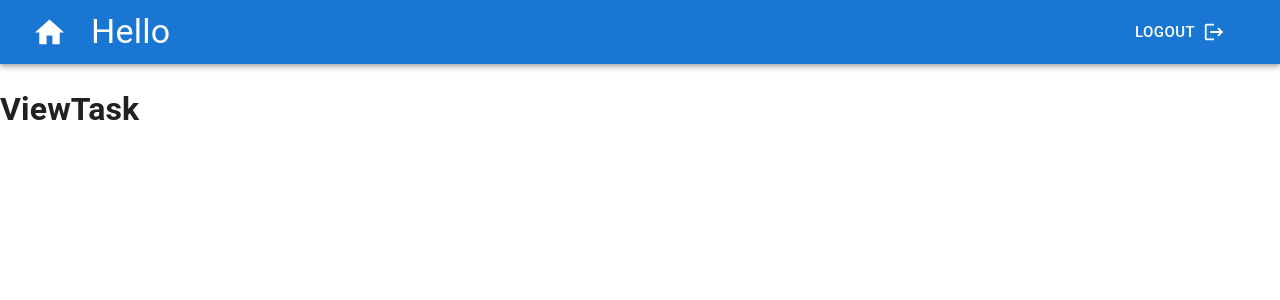
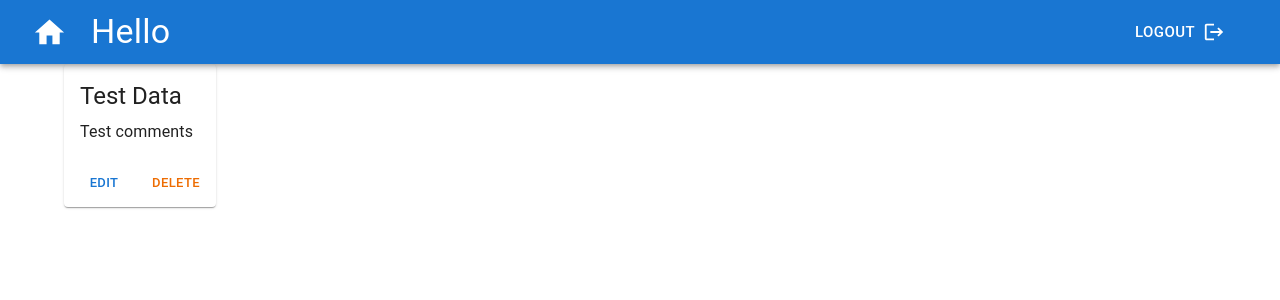
Before and after one commit to Elifnull/Task_manager, a React (Create React App) app in the folder client/: page /taskdetail in a window 1280 px wide. Shown: the top 300 px of the page. Built offline with nearby package versions, Linux system fonts and the light colour scheme; no server answers.

Commit message:
alltasks and viewtask framework uploaded

```diff
--- a/client/src/components/AllTasks.jsx
+++ b/client/src/components/AllTasks.jsx
@@ -1,4 +1,4 @@
-import react from "react";
+import react, { useEffect } from "react";
 import Header from "./Header";
 import React, { useState } from 'react';
 import axios from 'axios';
@@ -22,6 +22,16 @@ import { makeStyles } from "@mui/material";
 const AllTasks = () =>{
     const navigate = useNavigate();
     const photoArray = [1,2,3,4,5,6]  //test variables for mapping
+
+    useEffect(()=>{
+        axios.get('http://localhost:8000/api/alltasks')
+            .then(response =>{
+                console.log(response.data)
+            })
+            .catch(err =>{
+                console.log(err)
+            })
+    }, [])
 
     let title = "title"
     let image = "https://wallsdesk.com/wp-content/uploads/2016/09/Space-Wallpapers-HQ.jpg"
@@ -64,7 +74,7 @@ const AllTasks = () =>{
                                 </Typography>
                             </CardContent>
                             <CardActions>
-                                <Button size="small" color="primary"onClick={()=>navigate(`/view/test`)}>View</Button>
+                                <Button size="small" color="primary"onClick={()=>navigate(`/taskdetail`)}>View</Button>
                                 <Button size="small" color="secondary" onClick={()=>navigate(`/edit/test`)}>Edit</Button>
                             </CardActions>
                         </Card>
--- a/client/src/components/ViewTask.jsx
+++ b/client/src/components/ViewTask.jsx
@@ -1,12 +1,65 @@
-import react from "react";
+import React,{useEffect, useState} from "react";
+import {Typography, Card, CardContent,CardActions,CssBaseline,Grid, Container, Button, CardMedia} from '@mui/material/';
 import Header from "./Header";
+import axios from "axios";
+import {Link, useNavigate, useParams } from "react-router-dom";
 
-const ViewTask = () =>{
 
+const ViewTask = () => {
+    const [name, setName] = useState('');
+    const [photo, setPhoto] = useState('');
+    const [comment, setComment] = useState('');
+
+    const { id } = useParams();
+    const navigate = useNavigate();
+
+    const deleteHandlier = (idbelow) => {
+        axios.delete(`http://localhost:8000/api/photos/${idbelow}`)
+            .then( response => {
+                console.log(response)
+                navigate('/')
+            })
+            .catch(err => console.log(err))
+    };
+
+    useEffect(()=>{
+        axios.get(`http://localhost:8000/api/photos/${id}`)
+            .then(success => {
+                console.log(success.data)
+                setName(success.data.name);
+                setPhoto(success.data.picture);
+                setComment(success.data.comment);
+            })
+            .then(err => console.log(err));
+    },[id])
     return(
         <>
-        <Header/>
-        <h1>ViewTask</h1>
+            <CssBaseline />
+            <Header/>
+            <Container maxWidth="lg" >
+                <Grid container spacing={6}>
+                    <Grid item>
+                        <Card>
+                            <CardMedia
+                                image="{photo}"
+                                title="{name}"
+                            />
+                            <CardContent >
+                                <Typography variant="h5" gutterBottom>
+                                    Test Data
+                                </Typography>
+                                <Typography>
+                                    Test comments
+                                </Typography>
+                            </CardContent>
+                            <CardActions>
+                                <Button size="small" color="primary"onClick={()=>navigate(`/edit/${id}`)}>Edit</Button>
+                                <Button size="small" color="warning" onClick={()=>deleteHandlier(id)}>Delete</Button>
+                            </CardActions>
+                        </Card>
+                    </Grid>
+                </Grid>
+            </Container>
         </>
     )
 }
```
